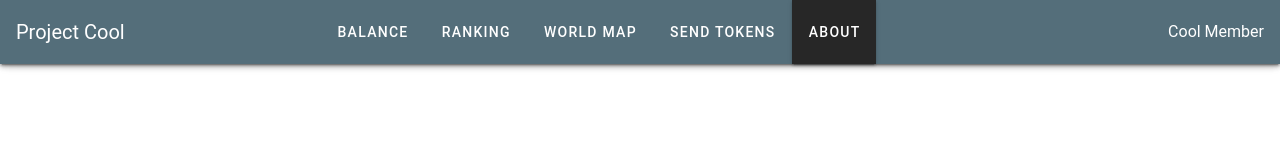
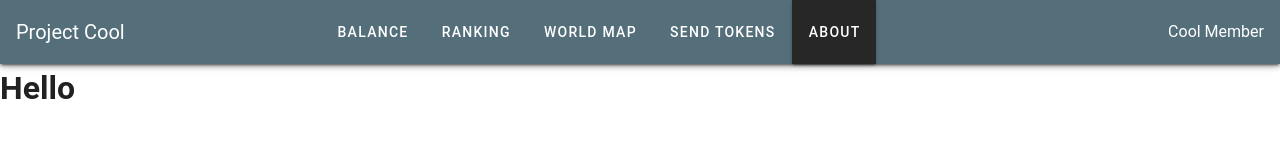
Before and after one commit to NicoleKuong/Team-cool-project, a Vue app in the folder project-cool/: page /rankings in a window 1280 px wide. Shown: the top 162 px of the page. Built offline with nearby package versions, Linux system fonts and the light colour scheme; the HTML template or start-up script is replaced by a standard one.

Commit message:
added ranking

```diff
--- /dev/null
+++ b/project-cool/src/components/Rankings.vue
@@ -0,0 +1,10 @@
+<template>
+  <h1>Hello</h1>
+</template>
+
+<script>
+export default {};
+</script>
+
+<style scoped>
+</style>
--- a/project-cool/src/router.js
+++ b/project-cool/src/router.js
@@ -1,6 +1,7 @@
 import Vue from "vue";
 import Router from "vue-router";
 import LandingPage from "../src/components/LandingPage.vue";
+import Rankings from "../src/components/Rankings.vue";
 
 Vue.use(Router);
 
@@ -11,11 +12,11 @@ export default new Router({
       name: "landingPage",
       component: LandingPage,
     },
-    // {
-    //   path: "/rankings",
-    //   name: "Rankings",
-    //   component: Rankings,
-    // },
+    {
+      path: "/rankings",
+      name: "Rankings",
+      component: Rankings,
+    },
     // {
     //   path: "/statistics",
     //   name: "Statistics",
```
